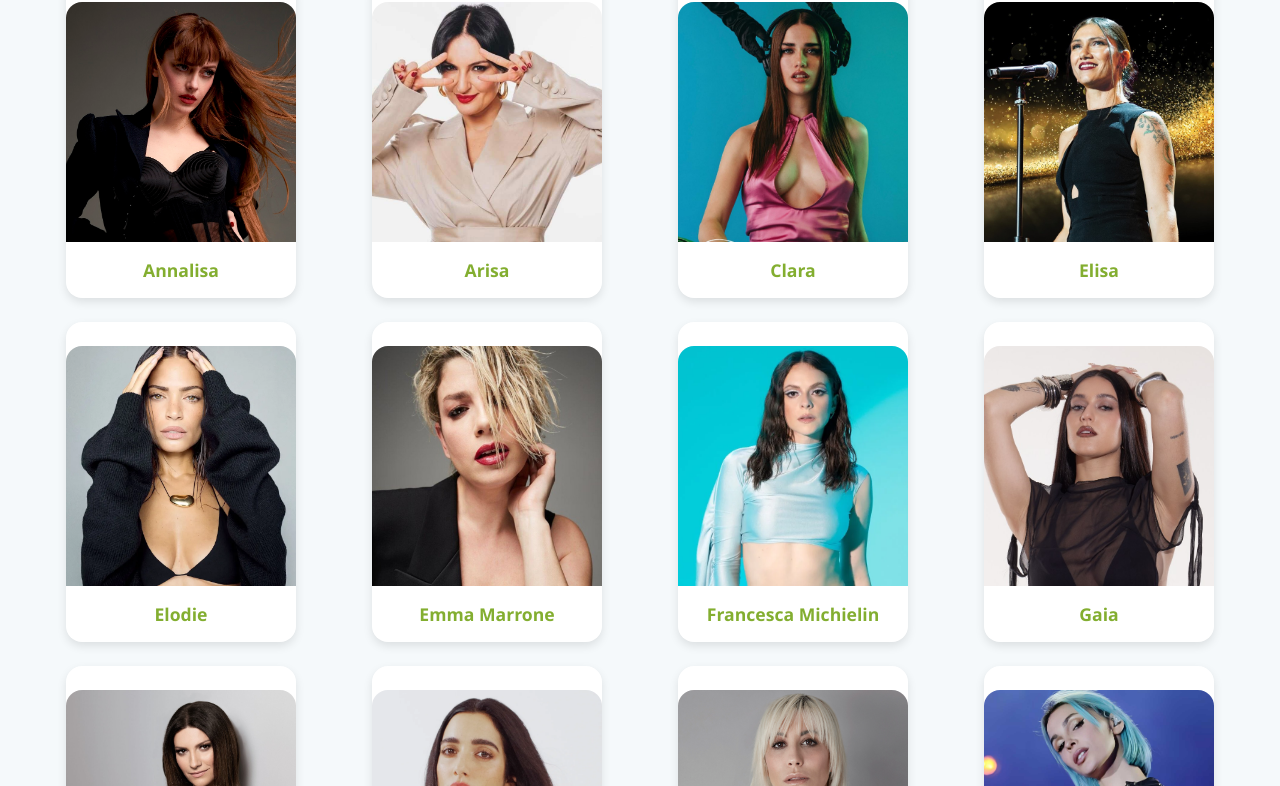
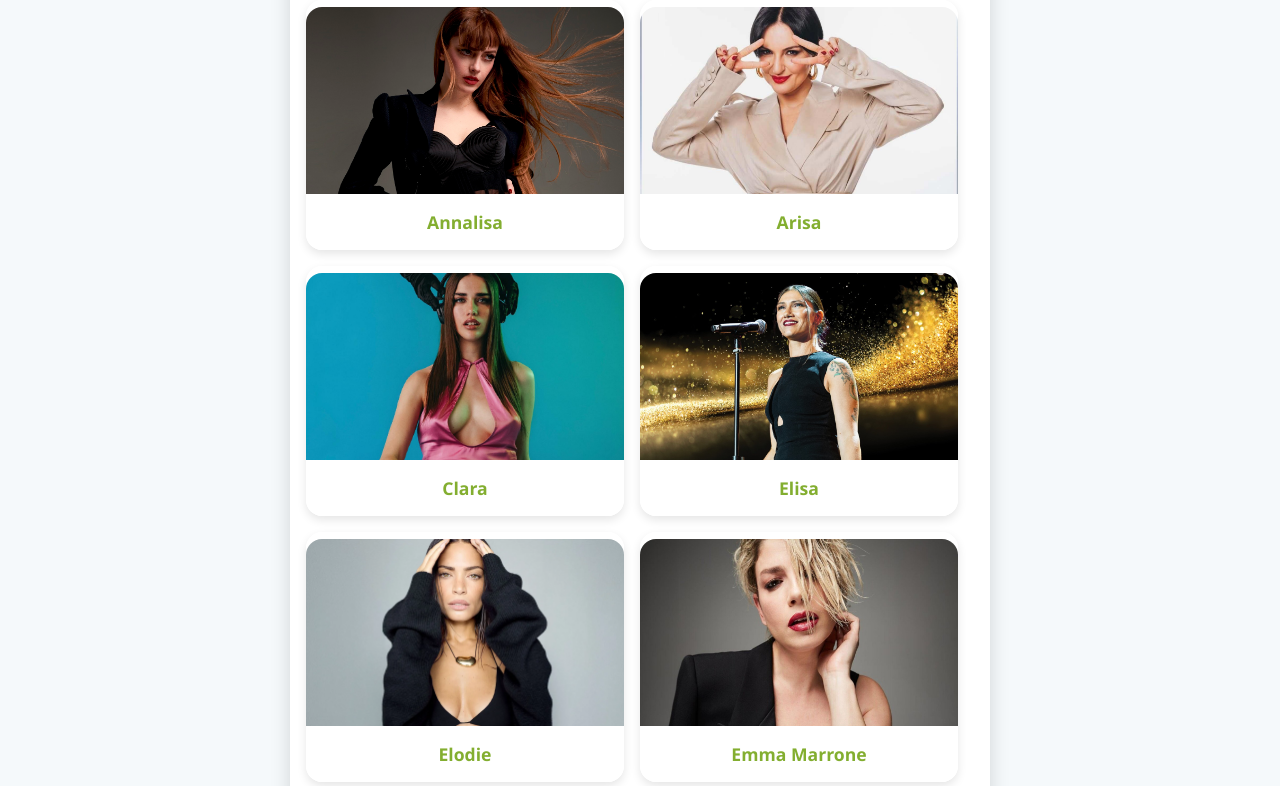
Before and after one commit to SuperVeggy/widget-cantanti, a plain HTML site: page index.html in a window 1280 px wide. Shown: the part 150-936 px from the top of the page. Drawn offline with Linux system fonts and the light colour scheme.

Commit message:
Update index.html

```diff
--- a/index.html
+++ b/index.html
@@ -3,107 +3,82 @@
 <head>
 <meta charset="UTF-8" />
 <meta name="viewport" content="width=device-width, initial-scale=1" />
-  <title>Vota la cantante italiana più sexy del 2025</title>
+<title>Widget vota cantante sexy 2025</title>
 <style>
   :root {
-      --card-width: 230px;
-      --card-height: 320px;
+    --card-height: 250px;
+    --card-width: calc(50% - 1rem);
     --bg: #f5f9fb;
     --primary: #09f;
     --secondary: #83ae30;
     --text: #222;
+    --gap: 1rem;
   }
-
   * {
     box-sizing: border-box;
   }
-
   body {
     margin: 0;
-      font-family: "Segoe UI", sans-serif;
+    font-family: "Segoe UI", Tahoma, Geneva, Verdana, sans-serif;
     background-color: var(--bg);
     color: var(--text);
     display: flex;
-      flex-direction: column;
-      align-items: center;
+    justify-content: center;
     padding: 2rem;
   }
-
+  .widget {
+    width: 100%;
+    max-width: 700px;
+    height: calc(var(--card-height) * 6 + var(--gap) * 5); /* 6 righe, 5 gap */
+    background: white;
+    border-radius: 12px;
+    box-shadow: 0 10px 20px rgba(0,0,0,0.15);
+    padding: 1rem;
+    overflow: hidden; /* nessuno scroll verticale */
+  }
   h1 {
-      font-size: 2rem;
-      margin-bottom: 2rem;
+    text-align: center;
+    margin: 0 0 1rem 0;
     color: var(--primary);
-      text-align: center;
   }
-
   .grid {
     display: grid;
-      gap: 1.5rem;
-      justify-items: center;
-      max-width: 1200px;
-      width: 100%;
-      grid-template-columns: repeat(4, minmax(var(--card-width), 1fr));
+    grid-template-columns: var(--card-width) var(--card-width);
+    gap: var(--gap);
   }
-
-    /* Tablet: 3 card per riga */
-    @media (max-width: 768px) and (min-width: 481px) {
-      .grid {
-        grid-template-columns: repeat(3, minmax(var(--card-width), 1fr));
-      }
-      :root {
-        --card-width: 200px;
-        --card-height: 280px;
-      }
-    }
-
-    /* Smartphone: 2 card per riga */
-    @media (max-width: 480px) {
-      .grid {
-        grid-template-columns: repeat(2, 1fr);
-      }
-      :root {
-        --card-width: 140px;
-        --card-height: 220px;
-      }
-    }
-
   .card {
-      width: var(--card-width);
     height: var(--card-height);
     perspective: 1000px;
     cursor: pointer;
   }
-
   .card-inner {
     width: 100%;
     height: 100%;
     position: relative;
     transform-style: preserve-3d;
-      transition: transform 0.6s cubic-bezier(0.4, 0, 0.2, 1);
+    transition: transform 0.6s cubic-bezier(0.4,0,0.2,1);
     will-change: transform;
+    border-radius: 1rem;
+    box-shadow: 0 4px 10px rgba(0,0,0,0.1);
   }
-
   .card.flipped .card-inner {
     transform: rotateY(180deg);
   }
-
   .card-front, .card-back {
     position: absolute;
     width: 100%;
     height: 100%;
     border-radius: 1rem;
     backface-visibility: hidden;
-      -webkit-backface-visibility: hidden; /* Safari */
-      -webkit-transform-style: preserve-3d; /* Safari */
+    -webkit-backface-visibility: hidden;
+    -webkit-transform-style: preserve-3d;
     overflow: hidden;
     display: flex;
     flex-direction: column;
     align-items: center;
     justify-content: flex-end;
     background: #fff;
-      box-shadow: 0 4px 10px rgba(0, 0, 0, 0.1);
   }
-
   .card-front img {
     width: 100%;
     height: 75%;
@@ -111,7 +86,6 @@
     border-top-left-radius: 1rem;
     border-top-right-radius: 1rem;
   }
-
   .card-front h3 {
     margin: 0;
     padding: 1rem;
@@ -119,7 +93,6 @@
     text-align: center;
     color: var(--secondary);
   }
-
   .card-back {
     transform: rotateY(180deg);
     background: none;
@@ -128,7 +101,6 @@
     overflow: hidden;
     padding: 1rem;
   }
-
   .card-back .back-blur-bg {
     position: absolute;
     inset: 0;
@@ -138,7 +110,6 @@
     z-index: 0;
     border-radius: 1rem;
   }
-
   .card-back a {
     position: relative;
     z-index: 1;
@@ -154,7 +125,6 @@
     transition: background 0.3s, transform 0.2s;
     user-select: none;
   }
-
   .card-back a:hover {
     background-color: #6a8e27;
     transform: scale(1.05);
@@ -162,8 +132,10 @@
 </style>
 </head>
 <body>
+  <div class="widget" role="main" aria-label="Sondaggio vota cantante italiana più sexy 2025">
     <h1>Vota la cantante italiana più sexy del 2025</h1>
     <div class="grid" id="cardGrid"></div>
+  </div>
 
   <script>
 const cantanti = [
@@ -180,7 +152,6 @@ const cantanti = [
 { name: "Malika Ayane", img: "img/malika-ayane.jpg", link: "#malika" },
 { name: "Rose Villain", img: "img/rose-villain.jpg", link: "#noemi" },
 ];
-
     const grid = document.getElementById("cardGrid");
 
     cantanti.forEach(cantante => {
```
Lines whose indentation alone changed are shown as unchanged.
